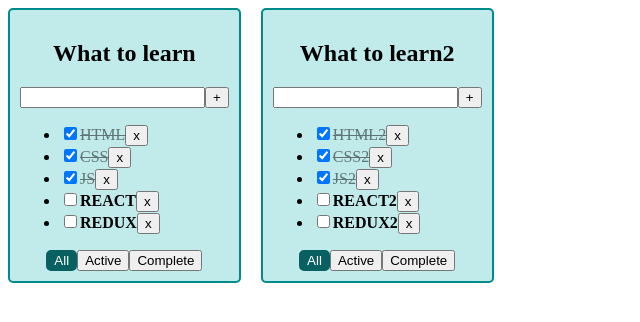
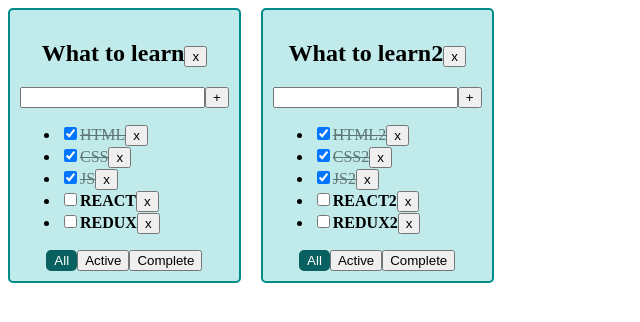
Before and after one commit to igor-minaev/todolist-repeat, a React (Create React App) app: page / in a window 1280 px wide. Shown: the top 322 px of the page, without its empty margins (0-640 px from the left). Built offline with nearby package versions, Linux system fonts and the light colour scheme.

Commit message:
add removeTodolist function

```diff
--- a/src/App.tsx
+++ b/src/App.tsx
@@ -62,6 +62,10 @@ function App() {
     const changeTodolistFilter = (todolistId: string, filter: FilterType) => {
         setTodolists(todolists.map(t => t.id === todolistId ? {...t, filter} : t))
     }
+    const removeTodolist = (todolistId: string) => {
+        setTodolists(todolists.filter(t => t.id !== todolistId))
+        delete tasks[todolistId]
+    }
 
     const mappedTodolists = todolists.length
         ? todolists.map(t => {
@@ -75,6 +79,7 @@ function App() {
                     changeTodolistFilter={changeTodolistFilter}
                     addTask={addTask}
                     changeTaskStatus={changeTaskStatus}
+                    removeTodolist={removeTodolist}
                 />
             )
         })
--- a/src/components/Todolist.tsx
+++ b/src/components/Todolist.tsx
@@ -11,6 +11,7 @@ type TodolistPropsType = {
     changeTodolistFilter: (todolistId: string, filter: FilterType) => void
     addTask: (todolistId: string, title: string) => void
     changeTaskStatus: (todolistId: string, taskId: string, isDone: boolean) => void
+    removeTodolist: (todolistId: string) => void
 }
 
 export const Todolist: React.FC<TodolistPropsType> = (props) => {
@@ -23,6 +24,7 @@ export const Todolist: React.FC<TodolistPropsType> = (props) => {
         changeTodolistFilter,
         addTask,
         changeTaskStatus,
+        removeTodolist,
         ...restProps
     } = props
 
@@ -76,9 +78,13 @@ export const Todolist: React.FC<TodolistPropsType> = (props) => {
     }
     const onKeyDownHandler = (e: KeyboardEvent<HTMLInputElement>) => e.key === 'Enter' && addTaskHandler()
     const inputStyles = error ? 'error' : ''
+    const removeTodolistHandler = () => removeTodolist(todolistId)
     return (
         <div className="todolist">
-            <h2>{title}</h2>
+            <h2>
+                {title}
+                <Button name="x" callBack={removeTodolistHandler}/>
+            </h2>
             <div>
                 <input className={inputStyles} value={taskTitle} onChange={onChangeHandler}
                        onKeyDown={onKeyDownHandler}/>
```
